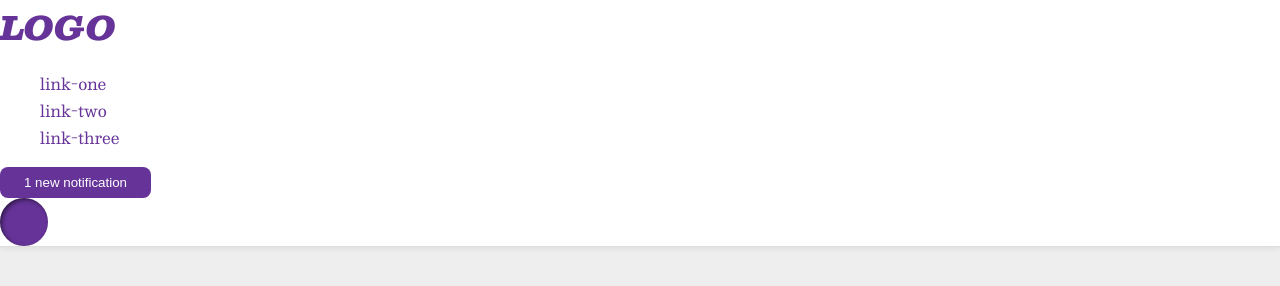
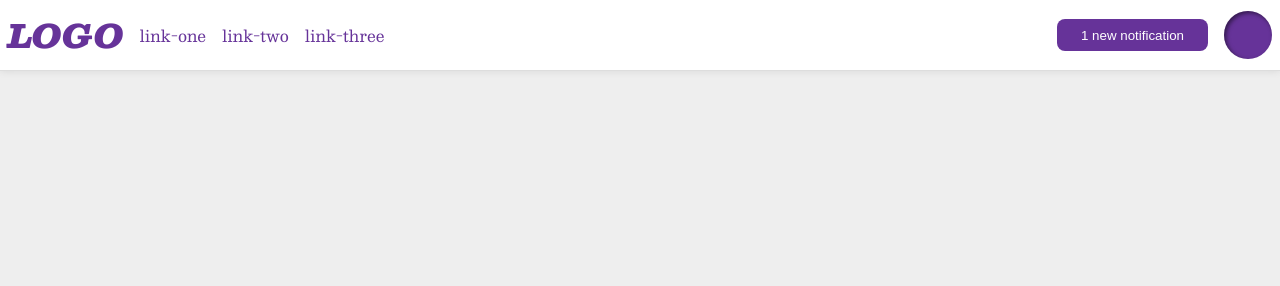
Before and after one commit to brndnknn/theOdinProject, a plain HTML site: page reviewingCSS/flex/03-flex-header-2/index.html in a window 1280 px wide. Drawn offline with nearby package versions, Linux system fonts and the light colour scheme.

Commit message:
flex 3 complete

```diff
--- a/reviewingCSS/flex/03-flex-header-2/index.html
+++ b/reviewingCSS/flex/03-flex-header-2/index.html
@@ -9,6 +9,7 @@
 </head>
 <body>
   <div class="header">
+    <div class="left">
       <div class="logo">
         LOGO
       </div>
@@ -17,10 +18,13 @@
         <li><a href="google.com">link-two</a></li>
         <li><a href="google.com">link-three</a></li>
       </ul>
+    </div>
+    <div class="right">
       <button class="notifications">
         1 new notification
       </button>
       <div class="profile-image"></div>
     </div>
+  </div>
 </body>
 </html>
--- a/reviewingCSS/flex/03-flex-header-2/style.css
+++ b/reviewingCSS/flex/03-flex-header-2/style.css
@@ -12,6 +12,21 @@ body {
   background: white;
   border-bottom: 1px solid #ddd;
   box-shadow: 0 0 8px rgba(0,0,0,.1);
+  display: flex;
+  justify-content: space-between;
+  padding: 8px;
+}
+.left {
+  display: flex;
+  gap: 16px;
+
+}
+
+.right {
+  display: flex;
+  gap: 16px;
+  align-items: center;
+  justify-content: center;
 }
 
 .profile-image {
@@ -20,6 +35,7 @@ body {
   border-radius: 50%;
   width: 48px;
   height:  48px;
+  align-self: right;
 }
 
 .logo {
@@ -35,14 +51,22 @@ button {
   background: rebeccapurple;
   color: white;
   padding: 8px 24px;
+  height: 32px;
+
 }
 
 a {
   /* this removes the line under our links */
   text-decoration: none;
   color: rebeccapurple;
+
 }
 
 ul {
   list-style-type: none;
+  display: flex;
+  padding: 0px;
+  gap: 16px;
+  margin: auto;
+
 }
```
Lines whose indentation alone changed are shown as unchanged.
